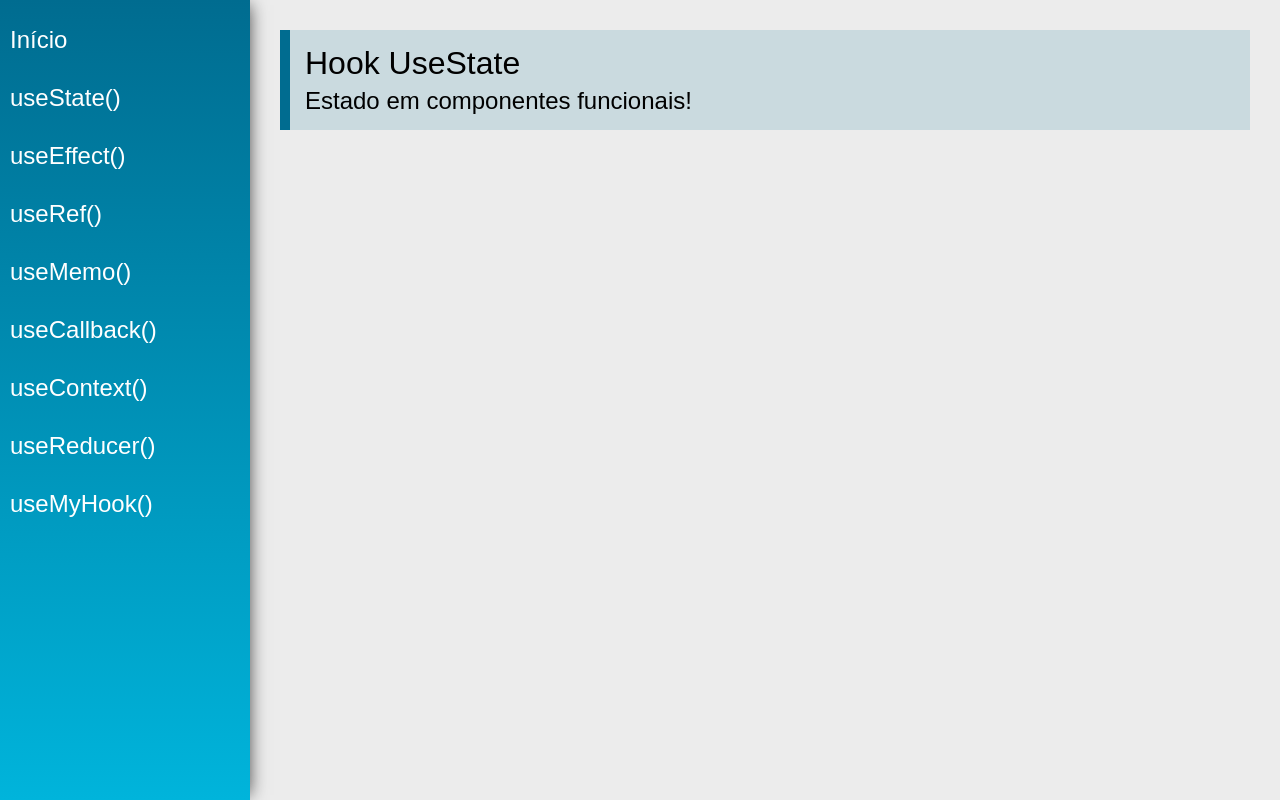
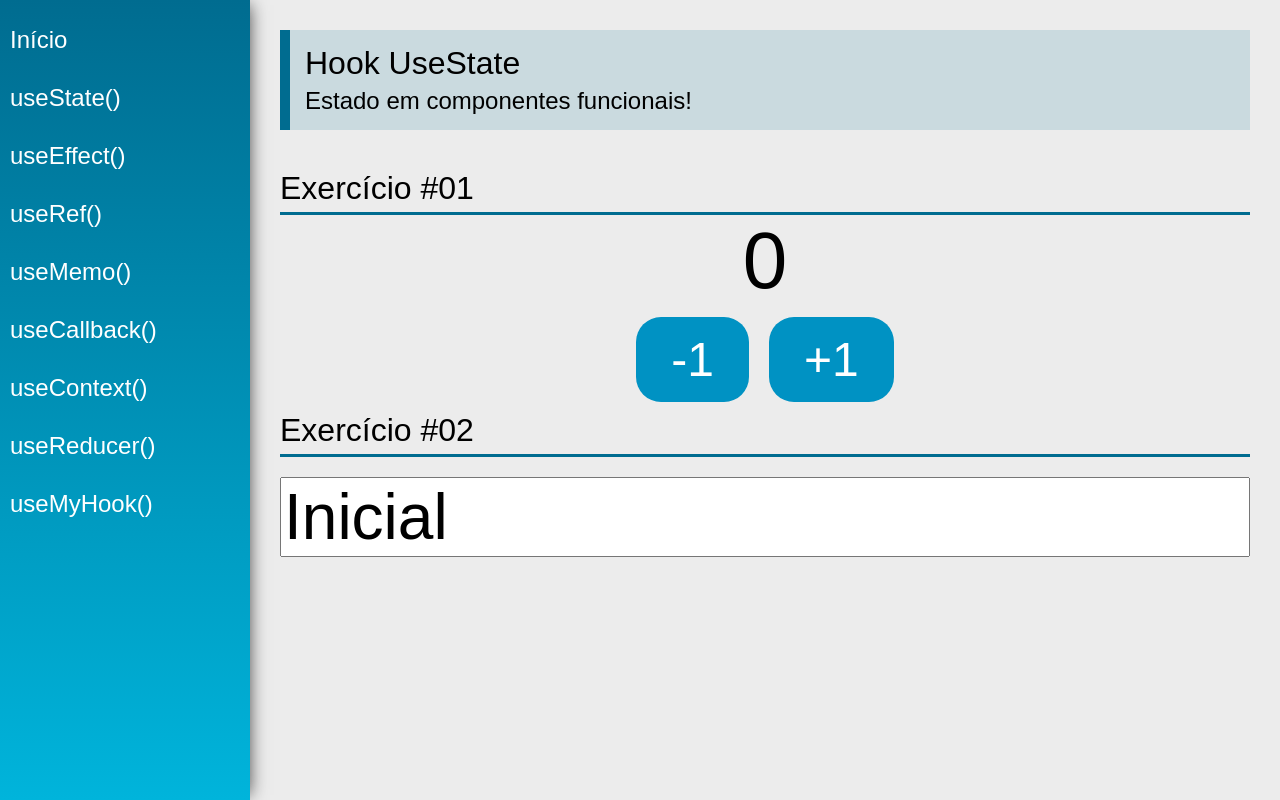
Before and after one commit to viniciusFUU/hooks, a React (Create React App) app: page /useState in a window 1280 px wide. Built offline with nearby package versions, Linux system fonts and the light colour scheme.

Commit message:
React Hooks #02

```diff
--- a/src/views/examples/UseState.jsx
+++ b/src/views/examples/UseState.jsx
@@ -1,13 +1,29 @@
-import React from 'react'
+import React, {useState} from 'react'
 import PageTitle from '../../components/layout/PageTitle'
+import SectionTitle from '../../components/layout/SectionTitle'
 
 const UseState = (props) => {
+    const [count, setCount] = useState(0)
+    const [name, setName] = useState("Inicial")
+
     return (
         <div className="UseState">
             <PageTitle
                 title="Hook UseState"
                 subtitle="Estado em componentes funcionais!"
             />
+            <SectionTitle title="Exercício #01"/>
+            <div className="center">
+                <span className="text">{count}</span>
+                <div>
+                    <button className="btn"
+                    onClick={() => setCount(count - 1)}>-1</button>
+                    <button className="btn"
+                    onClick={() => setCount(count + 1)}>+1</button>
+                </div>
+            </div>
+            <SectionTitle title="Exercício #02"/>
+            <input type="text" className="input" value={name} onChange={e => setName(e.target.value)} />
         </div>
     )
 }
```
